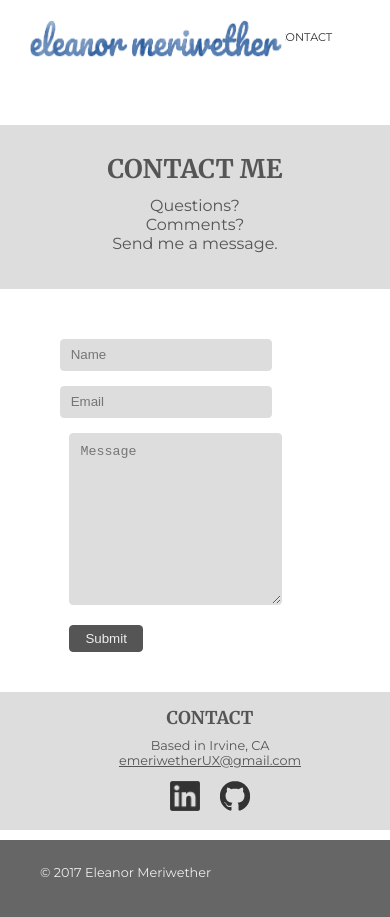
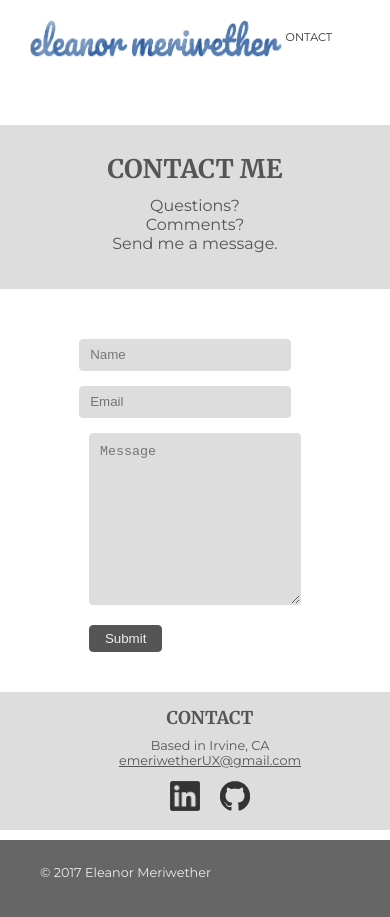
Before and after one commit to emeriwether/emeriwether.github.io, a Jekyll site: the page built from contact.html, in a window 390 px wide. Built offline with Jekyll 4.4.1, drawn with Linux system fonts in a browser that asks for light colours; nearby versions of some CDN libraries.

Commit message:
ct prev commit

```diff
--- a/css/styles.css
+++ b/css/styles.css
@@ -217,7 +217,7 @@ MEDIA QUERIES
 @media screen and (max-width: 650px) {
     /*Contact*/
     section.contactInfo { margin-bottom: 0; margin-top: 40px; }
-    section.contactInfo #form {margin-left: 10%; margin-bottom: 40px; }
+    section.contactInfo #form {margin-left: 15%; margin-bottom: 40px; }
     section.contactInfo #info { width: 100%; }
 }
 
```
